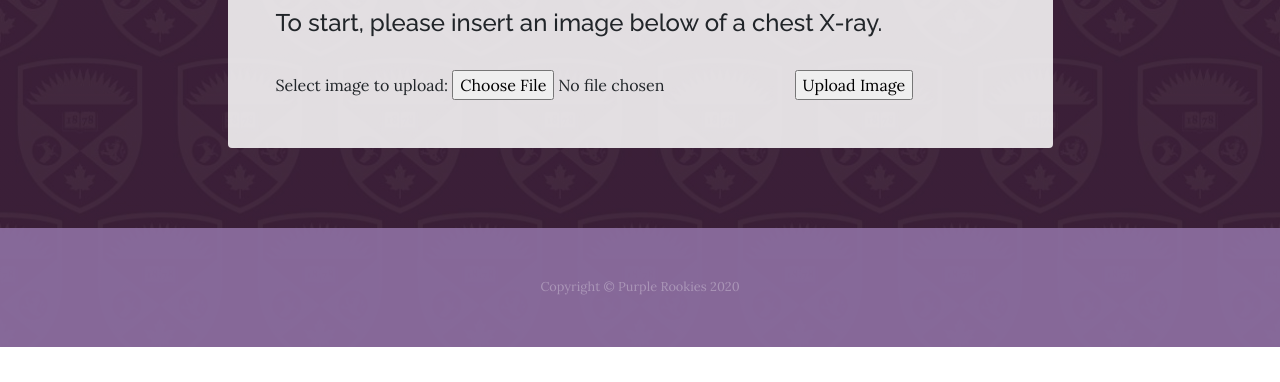
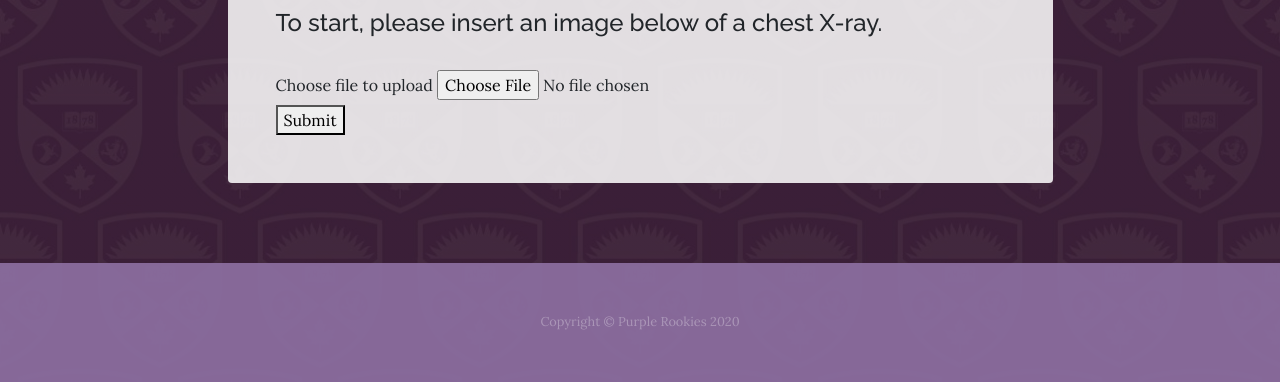
Before and after one commit to AtesAvci/WesternAI_Med_Img, a website: page Pre_Final_Version_/startbootstrap-business-casual-gh-pages/products.html in a window 1280 px wide. Shown: the part 475-857 px from the top of the page. Before the commit the page ends 822 px from the top, so only its background shows below. Drawn offline with Linux system fonts and the light colour scheme.

Commit message:
Update products.html

```diff
--- a/Pre_Final_Version_/startbootstrap-business-casual-gh-pages/products.html
+++ b/Pre_Final_Version_/startbootstrap-business-casual-gh-pages/products.html
@@ -67,7 +67,7 @@
               </h2>
               <h4>To start, please insert an image below of a chest X-ray.</h4>
               &nbsp;
-             <!--  <form method="post" enctype="multipart/form-data">
+             <form method="post" enctype="multipart/form-data">
                 <div>
                   <label for="xray">Choose file to upload</label>
                   <input type="file" id="xray" name="xray" accept=".jpg, .jpeg, .png">
@@ -75,14 +75,7 @@
                 <div>
                   <button>Submit</button>
                 </div>
-
-               </form> -->
-               <form action="upload.php" method="post" enctype="multipart/form-data">
-                Select image to upload:
-                <input type="file" name="fileToUpload" id="fileToUpload">
-                <input type="submit" value="Upload Image" name="submit">
-              </form>
-
+               </form>
             </div>
           </div>
         </div>
```
